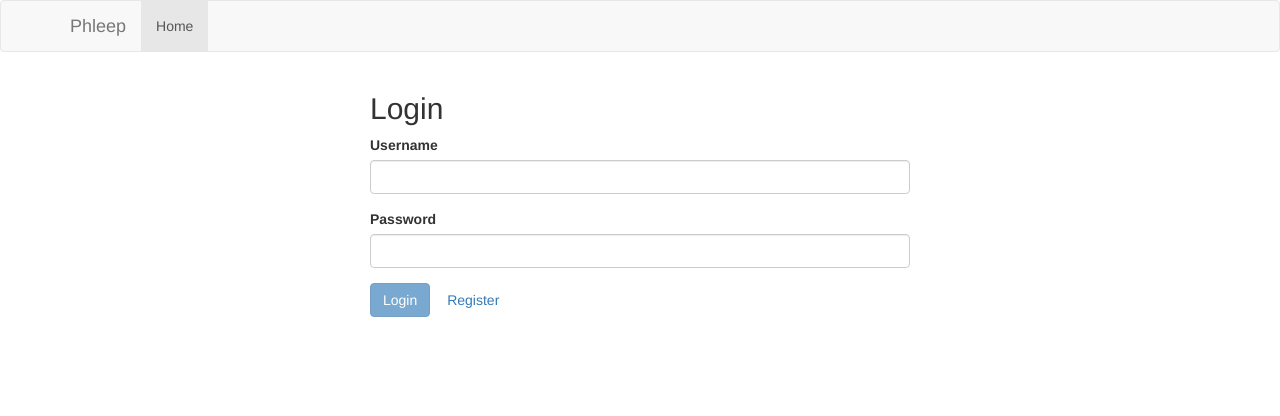
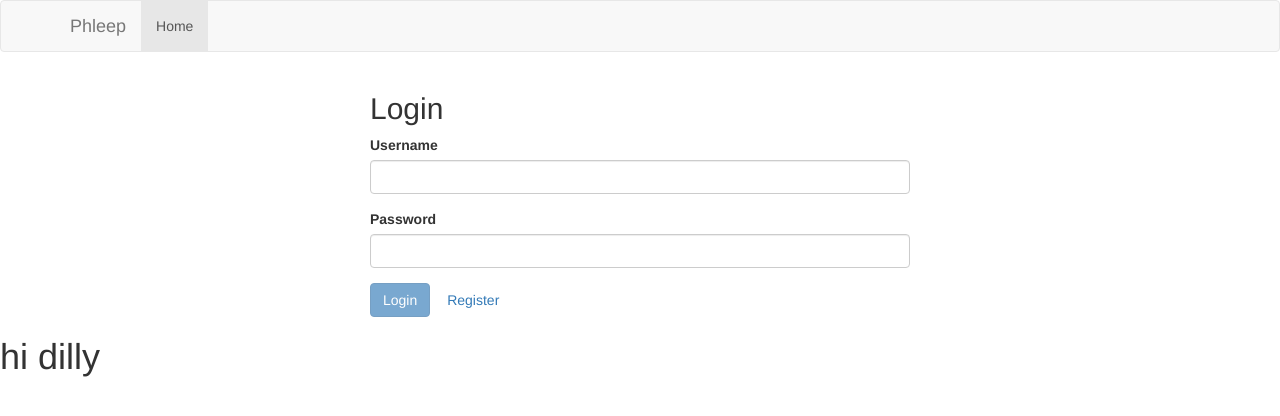
Before and after one commit to DylanGification/Phleep, a website: page app/index.html in a window 1280 px wide. Drawn offline with nearby package versions, Linux system fonts and the light colour scheme; some packages are replaced by stand-ins of ours; files that its build step writes are made by us from their sources; a script that the page names is missing.

Commit message:
hi dilly

```diff
--- a/app/index.html
+++ b/app/index.html
@@ -67,6 +67,7 @@
     <div class="container">
     <div ng-view=""></div>
     </div>
+    <h1>hi dilly</h1>
     <!-- Google Analytics: change UA-XXXXX-X to be your site's ID -->
      <script>
        !function(A,n,g,u,l,a,r){A.GoogleAnalyticsObject=l,A[l]=A[l]||function(){
--- a/package.json
+++ b/package.json
@@ -1,7 +1,9 @@
 {
   "name": "phleep",
   "version": "0.0.0",
-  "dependencies": {},
+  "dependencies": {
+    "karma": "^4.3.0"
+  },
   "repository": {},
   "devDependencies": {
     "grunt": "^0.4.5",
@@ -19,7 +21,7 @@
     "grunt-contrib-watch": "^0.6.1",
     "grunt-filerev": "^2.1.2",
     "grunt-google-cdn": "^0.4.3",
-    "grunt-karma": "^0.12.1",
+    "grunt-karma": "^0.12.2",
     "grunt-newer": "^1.1.0",
     "grunt-ng-annotate": "^0.9.2",
     "grunt-svgmin": "^2.0.0",
```
Also changed, not shown: 1 other file.
